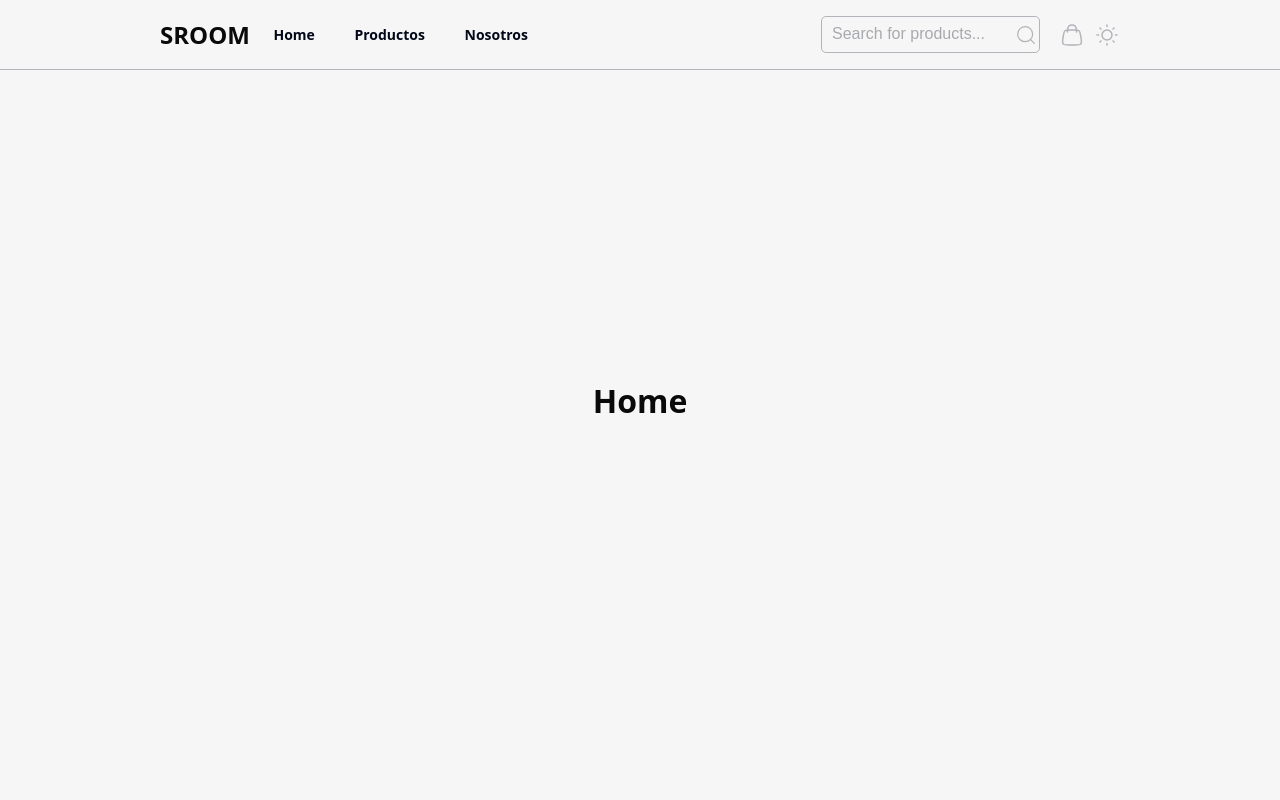
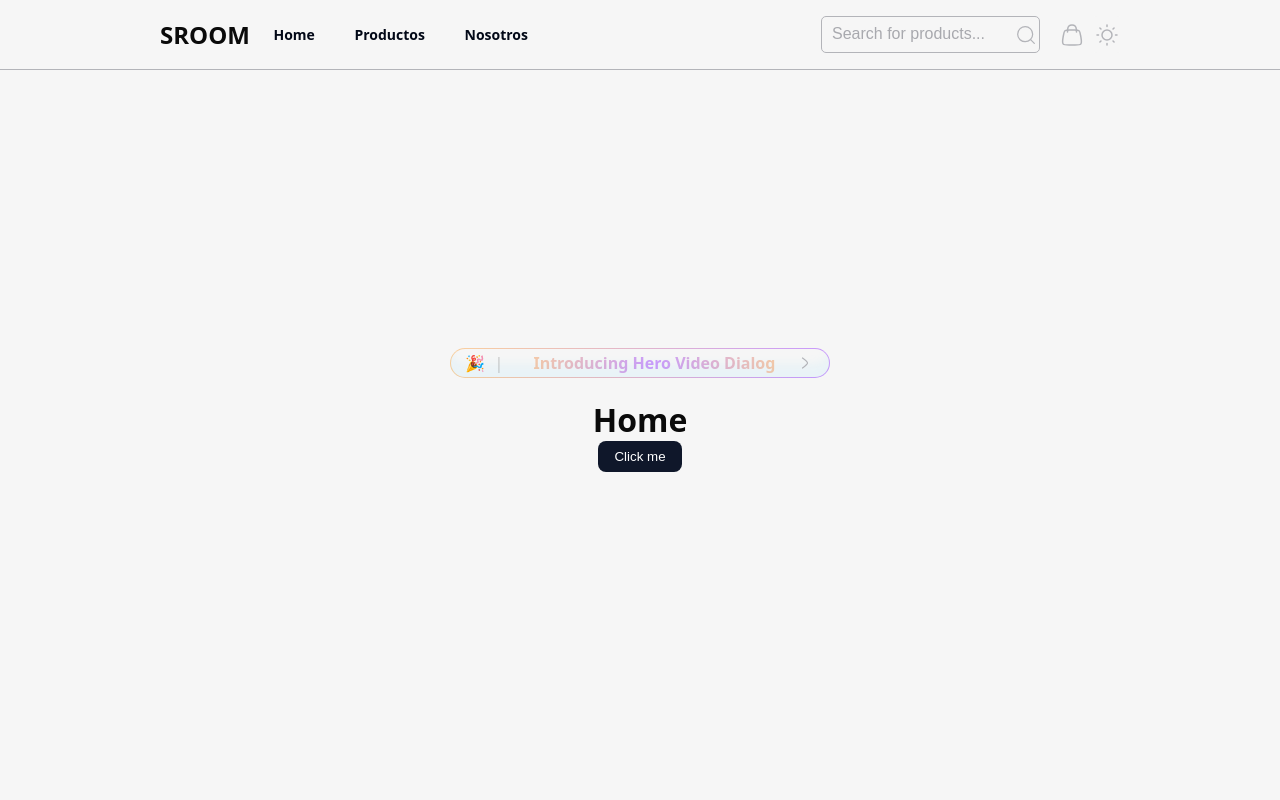
Before and after one commit to Srossiprieto/sroomShop, a React (Vite) app: page / in a window 1280 px wide. Shown: the top 800 px of the page. Built offline with nearby package versions, Linux system fonts and the light colour scheme.

Commit message:
feat: btn-magic

```diff
--- /dev/null
+++ b/src/assets/Icons/right.jsx
@@ -0,0 +1,21 @@
+
+const RightSvg = (props) => (
+  <svg
+    xmlns="http://www.w3.org/2000/svg"
+    viewBox="0 0 24 24"
+    width={20}
+    height={20}
+    color="var(--icon-color)"
+    fill="none"
+    {...props}
+  >
+    <path
+      d="M9.00005 6C9.00005 6 15 10.4189 15 12C15 13.5812 9 18 9 18"
+      stroke="currentColor"
+      strokeWidth={1.5}
+      strokeLinecap="round"
+      strokeLinejoin="round"
+    />
+  </svg>
+);
+export default RightSvg;
--- /dev/null
+++ b/src/components/Ui/Button/Button.jsx
@@ -0,0 +1,15 @@
+import styles from './Button.module.css';
+
+
+function Button() {
+  return (
+    <>
+        <div className={styles.container}>
+            <button className={styles.button}>Click me</button>
+        </div>
+
+    </>
+  )
+}
+
+export default Button
--- /dev/null
+++ b/src/components/Ui/Button/Button.module.css
@@ -0,0 +1,17 @@
+.container{
+    display: flex;
+    flex-direction: column;
+}
+
+
+
+.button{
+    background-color: var(--bg-button);
+    color: var(--text-button);
+    padding: 0.5rem 1rem;
+    border: none;
+    border-radius: 0.5rem;
+    cursor: pointer;
+    transition: background-color 0.3s;
+
+}
--- a/src/pages/error/error.jsx
+++ b/src/pages/error/error.jsx
@@ -3,7 +3,6 @@ function error() {
   return (
     <div className={styles.errorHome}>
       <h1>ERROR PAGE ROUTE</h1>
-
     </div>
   )
 }
--- a/src/pages/home/home.jsx
+++ b/src/pages/home/home.jsx
@@ -1,16 +1,27 @@
-import styles from './home.module.css'
-import About from '../about/about'
-function home() {
+import styles from './home.module.css';
+import About from '../about/about';
+import Button from '../../components/Ui/Button/Button';
+import RightSvg from '../../assets/Icons/right';
+function Home() {
   return (
     <>
-          <div className={styles.homeDiv}>
-            <h1>Home</h1>
-          </div>
-            <About />
-
+      <div className={styles.homeDiv}>
+        <div className={styles.containerBox}>
+          <a className={styles.button} data-text="hola">
+            <div className={styles.containerBtn}>
+              <span className={styles.emote}>🎉</span>
+              <span className={styles.buttonGray}>|</span>
+              <span className={styles.buttonText}>Introducing Hero Video Dialog</span>
+            </div>
+              <RightSvg />
+          </a>
+        </div>
+        <h1>Home</h1>
+        <Button />
+      </div>
+      <About />
     </>
-
-  )
+  );
 }
 
-export default home
+export default Home;
--- a/src/pages/home/home.module.css
+++ b/src/pages/home/home.module.css
@@ -1,10 +1,118 @@
-/* home.css */
 .homeDiv {
     display: flex;
     justify-content: center;
     align-items: center;
-    min-height: 100dvh;
+    flex-direction: column;
+    min-height: 100vh; /* Corrige la unidad de altura */
     width: 100%;
     background-color: var(--background-color);
     color: var(--primary-text-color);
 }
+
+.containerBox{
+    display: flex;
+    justify-content: center;
+    align-items: center;
+    flex-direction: column;
+    gap: 20px;
+    width: 100%;
+    padding: 20px;
+}
+.button {
+    position: relative;
+    z-index: 1;
+    background: transparent;
+    color: var(--primary-text-color);
+    padding: 10px 20px;
+    cursor: pointer;
+    border-radius: 30px; /* Ajusta según sea necesario */
+    overflow: hidden;
+    height: 1px; /* Ajusta la altura según sea necesario */
+    display: flex;
+    padding: 15px;
+    justify-content: center;
+    align-items: center;
+    box-shadow: inset 0 -14px 10px #8fdfff1f; /* Sombra principal */
+    transition: box-shadow 0.5s ease-out; /* Transición para el efecto hover */
+}
+
+.button:hover {
+    box-shadow: inset 0 -5px 10px #8fdfff3f; /* Sombra en estado hover */
+}
+.button::before {
+    content: '';
+    position: absolute;
+    top: -2px;
+    right: -2px;
+    bottom: -2px;
+    left: -2px;
+    background: linear-gradient(to right, rgba(255, 170, 64, 0.5), rgba(156, 64, 255, 0.5), rgba(255, 170, 64, 0.5));
+    background-size: 200% 100%;
+    z-index: -1;
+    border-radius: inherit;
+    animation: gradient-animation 3s infinite;
+    border: 3.5px solid transparent;
+    mask: linear-gradient(var(--background-color) 0 0) content-box, linear-gradient(var(--background-color) 0 0);
+    mask-composite: exclude;
+
+
+}
+
+.buttonText{
+    display: flex;
+    justify-content: space-between;
+    align-items: center;
+    padding: 10px 20px;
+    font-size: 16px;
+    font-weight: 600;
+    width: 100%;
+    height: 100%;
+    display: flex;
+    justify-content: center;
+    align-items: center;
+    background: linear-gradient(to right, rgba(255, 170, 64, 0.5), rgba(156, 64, 255, 0.5), rgba(255, 170, 64, 0.5));
+    /* background-size: 200% 100%; */
+    -webkit-background-clip: text;
+    background-clip: text;
+    color: transparent;
+    animation: gradient-animation 3s infinite;
+    z-index: 1;
+}
+.containerBtn{
+    display: flex;
+    justify-content: center;
+    align-items: center;
+    gap: 10px;
+
+}
+
+/* Optional: Keyframes for gradient animation */
+@keyframes gradient-animation {
+    0% {
+        background-position: 0% 50%;
+    }
+    50% {
+        background-position: 100% 50%;
+    }
+    100% {
+        background-position: 0% 50%;
+    }
+}
+
+
+
+.buttonGray{
+    display: flex;
+    justify-content: center;
+    align-items: center;
+    flex-direction: column;
+    color: rgba(128, 128, 128, 0.403);
+
+}
+
+.emote{
+    display: flex;
+    justify-content: center;
+    align-items: center;
+
+}
--- a/src/styles/index.css
+++ b/src/styles/index.css
@@ -42,6 +42,10 @@ body {
 
   --button-bg: #0f172a;
 
+  /* button */
+  --bg-button: #0f172a;
+  --text-button: #fff;
+
   --foreground-color: #003cff;
 
   --toggle-bg: #f0eb9d;
@@ -74,10 +78,16 @@ body {
   --button-bg: #0f172a;
   --bg-container: #4e5b7d;
 
+    /* button */
+    --bg-button: #fff;
+    --text-button: #151519;
+
   --foreground-color: #ff5656;
 
   --toggle-bg: #283452;
   --toggle-fg: #00a6ff;
 
 
+
+
 }
```
Also changed, not shown: src/App.css (deleted, +0 -26 lines).
